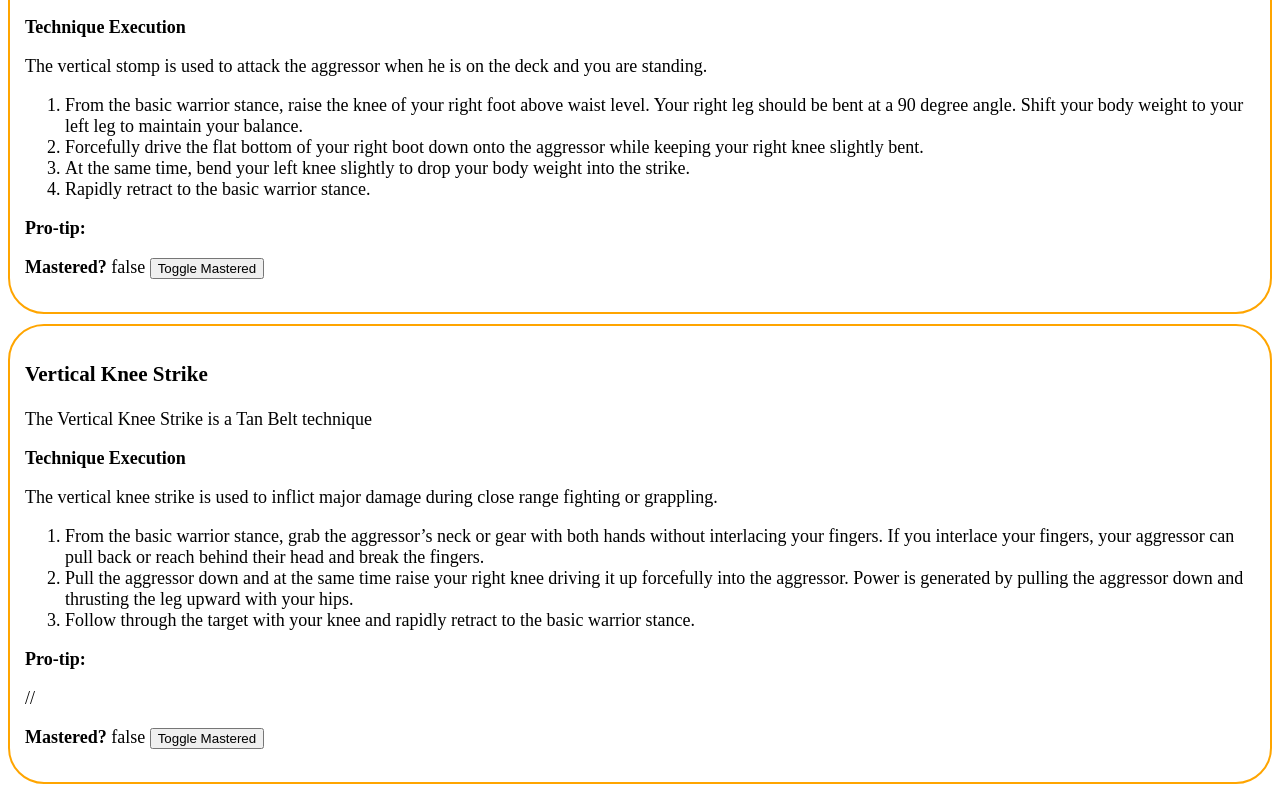
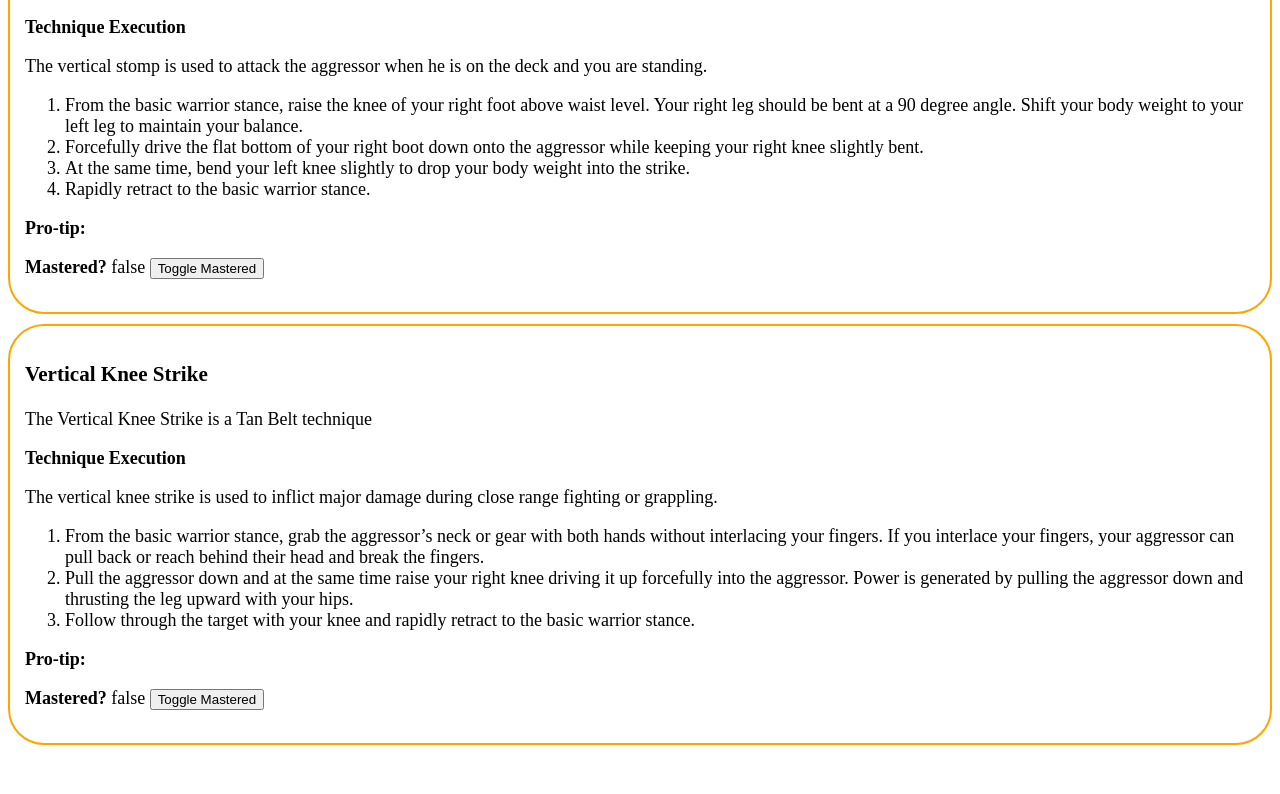
Before and after one commit to rc-devs/mcninja, an Angular app in the folder mcninja/: page / in a window 1280 px wide. Shown: the part 6450-7244 px from the top of the page. After the commit the page ends 7205 px from the top, so only its background shows below. Built offline with nearby package versions, Linux system fonts and the light colour scheme.

Commit message:
commented out video innerHTML; too many error in console

```diff
--- a/mcninja/src/app/display-techniques/display-techniques.component.html
+++ b/mcninja/src/app/display-techniques/display-techniques.component.html
@@ -5,7 +5,7 @@
       <p><b>Technique Execution</b></p>
       <div [innerHTML]="technique.execution"></div>
       <p><b>Pro-tip:</b> {{technique.proTip}}</p>
-      <div [innerHTML]="technique.video"></div> <!-- need dom sanitizer? -->
+     <!--  <div [innerHTML]="technique.video"></div> --> <!-- need dom sanitizer? too many errors -->
       <p><b>Mastered?</b> {{technique.mastered}} <button (click)="toggleMastered()">Toggle Mastered</button></p> <!-- use @if directive? Do not need to display mastered property; use it for toggle -->
   </div>
 }
```
